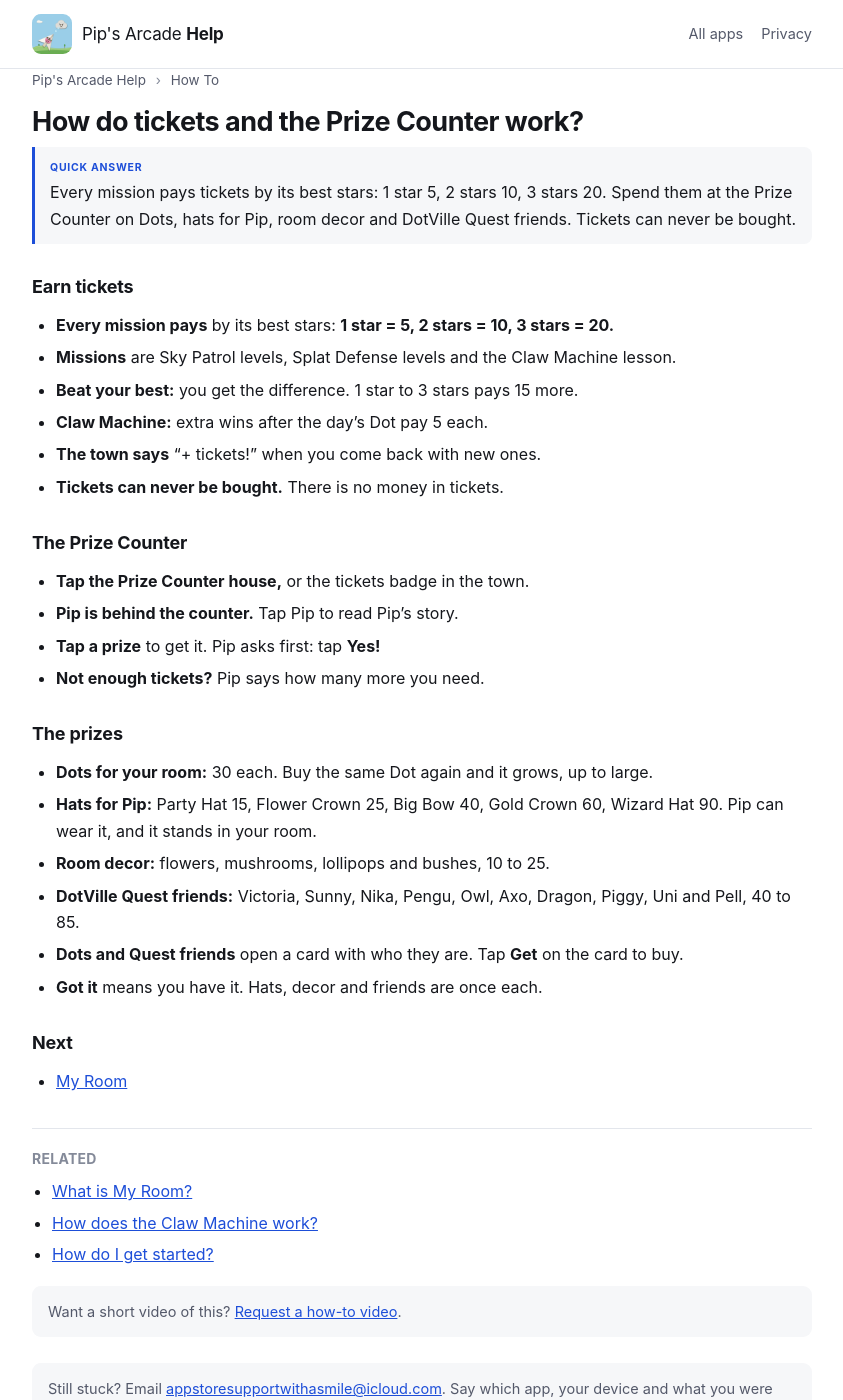
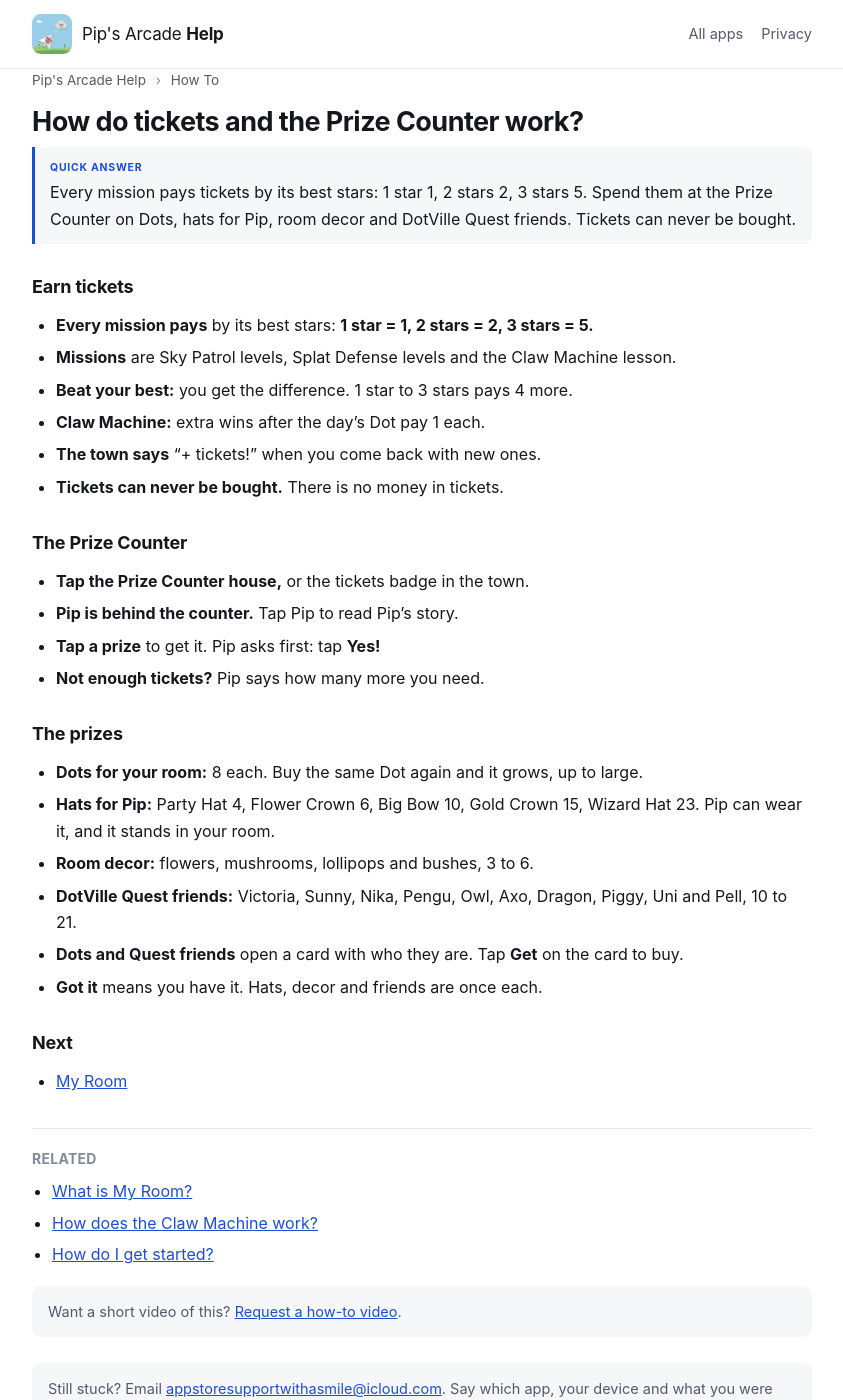
Before and after one commit to mytombrown/team-assist-help, a Jekyll site: the page built from _guides/squishyskypatrol/tickets-and-prizes.md, in a window 1280 px wide and 1400 px high. Shown: the whole window, without its empty margins (218-1061 px from the left). Built offline with Jekyll 4.4.1, drawn with Linux system fonts in a browser that asks for light colours.

Commit message:
Pip's Arcade: tickets 1/2/5, claw extra win 1, prizes about a quarter (SSP-1642)

```diff
--- a/_guides/squishyskypatrol/tickets-and-prizes.md
+++ b/_guides/squishyskypatrol/tickets-and-prizes.md
@@ -4,7 +4,7 @@ app: squishyskypatrol
 category: how-to
 order: 3
 tags: "tickets, prize counter, prizes, buy, spend, earn, stars, mission, replay, dots, hats, decor, flower, mushroom, lollipop, bush, dotville quest, quest friends, victoria, sunny, pell, bio, sold out, got it, money"
-quick: "Every mission pays tickets by its best stars: 1 star 5, 2 stars 10, 3 stars 20. Spend them at the Prize Counter on Dots, hats for Pip, room decor and DotVille Quest friends. Tickets can never be bought."
+quick: "Every mission pays tickets by its best stars: 1 star 1, 2 stars 2, 3 stars 5. Spend them at the Prize Counter on Dots, hats for Pip, room decor and DotVille Quest friends. Tickets can never be bought."
 related:
   - my-room
   - claw-machine
@@ -13,10 +13,10 @@ related:
 
 ## Earn tickets
 
-- **Every mission pays** by its best stars: **1 star = 5, 2 stars = 10, 3 stars = 20.**
+- **Every mission pays** by its best stars: **1 star = 1, 2 stars = 2, 3 stars = 5.**
 - **Missions** are Sky Patrol levels, Splat Defense levels and the Claw Machine lesson.
-- **Beat your best:** you get the difference. 1 star to 3 stars pays 15 more.
-- **Claw Machine:** extra wins after the day's Dot pay 5 each.
+- **Beat your best:** you get the difference. 1 star to 3 stars pays 4 more.
+- **Claw Machine:** extra wins after the day's Dot pay 1 each.
 - **The town says** "+ tickets!" when you come back with new ones.
 - **Tickets can never be bought.** There is no money in tickets.
 
@@ -29,10 +29,10 @@ related:
 
 ## The prizes
 
-- **Dots for your room:** 30 each. Buy the same Dot again and it grows, up to large.
-- **Hats for Pip:** Party Hat 15, Flower Crown 25, Big Bow 40, Gold Crown 60, Wizard Hat 90. Pip can wear it, and it stands in your room.
-- **Room decor:** flowers, mushrooms, lollipops and bushes, 10 to 25.
-- **DotVille Quest friends:** Victoria, Sunny, Nika, Pengu, Owl, Axo, Dragon, Piggy, Uni and Pell, 40 to 85.
+- **Dots for your room:** 8 each. Buy the same Dot again and it grows, up to large.
+- **Hats for Pip:** Party Hat 4, Flower Crown 6, Big Bow 10, Gold Crown 15, Wizard Hat 23. Pip can wear it, and it stands in your room.
+- **Room decor:** flowers, mushrooms, lollipops and bushes, 3 to 6.
+- **DotVille Quest friends:** Victoria, Sunny, Nika, Pengu, Owl, Axo, Dragon, Piggy, Uni and Pell, 10 to 21.
 - **Dots and Quest friends** open a card with who they are. Tap **Get** on the card to buy.
 - **Got it** means you have it. Hats, decor and friends are once each.
 
```
Also changed, not shown: _guides/squishyskypatrol/claw-machine.md (+2 -2 lines), _guides/squishyskypatrol/troubleshooting.md (+1 -1 lines).
